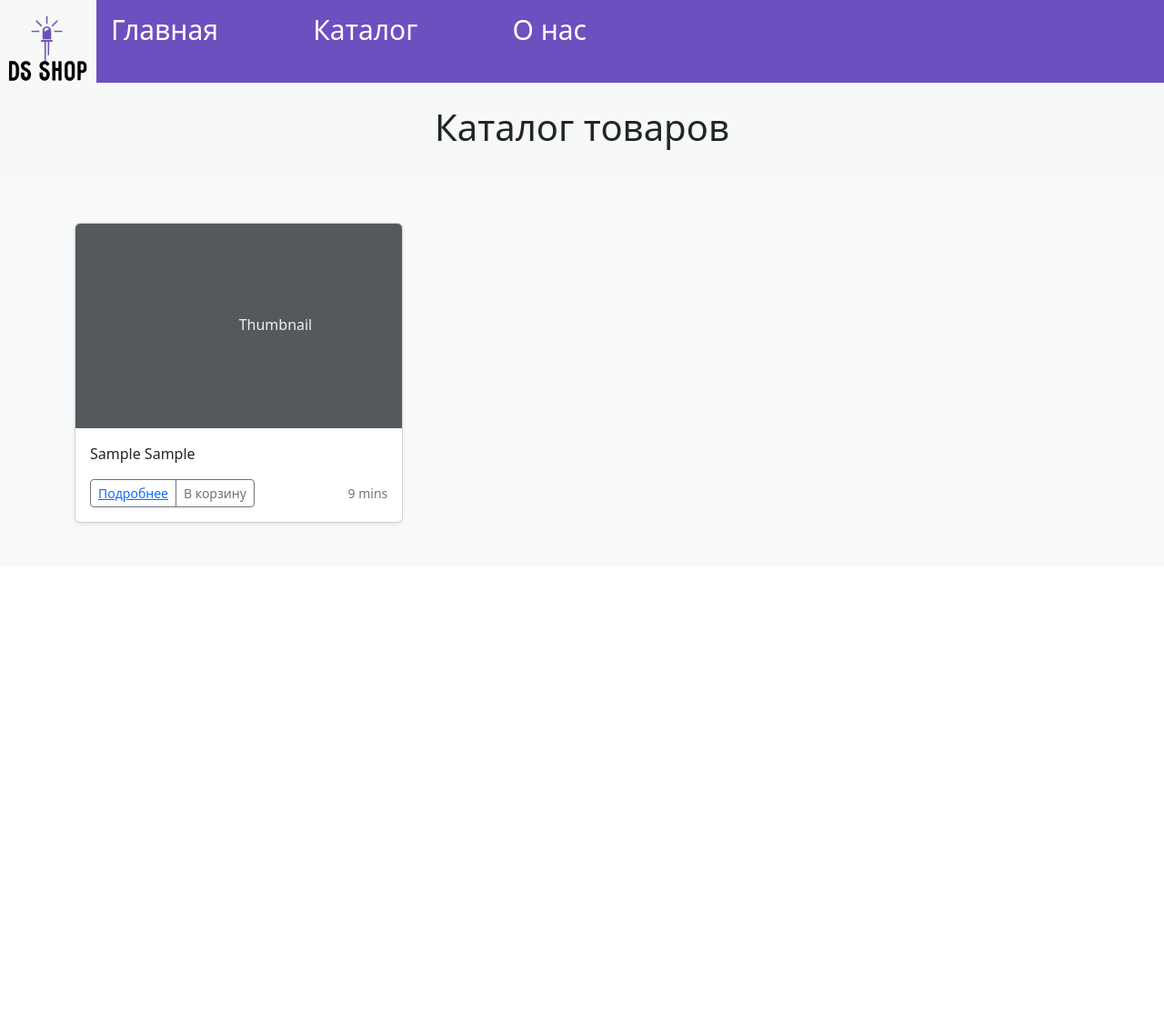
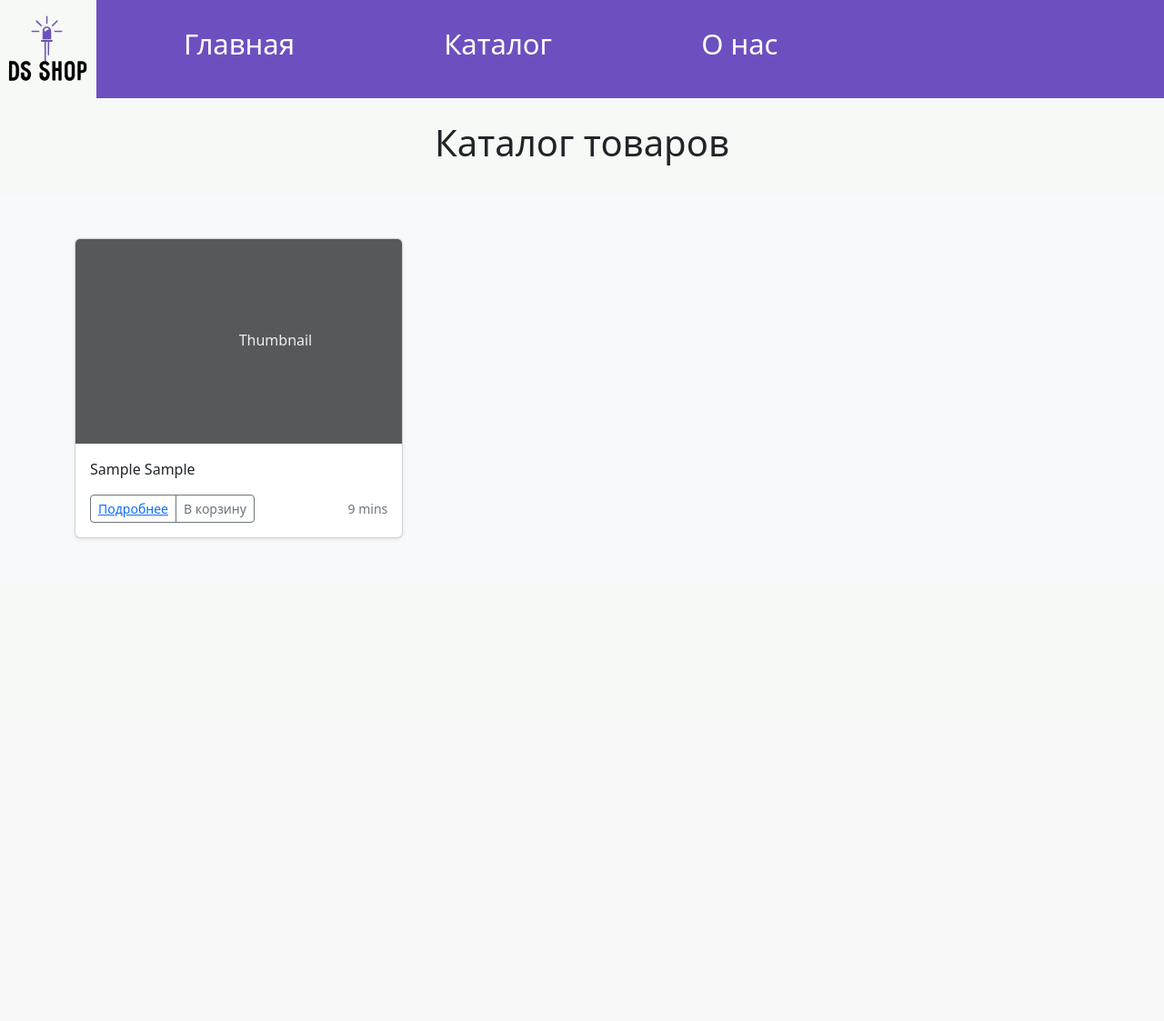
Before and after one commit to Rez1ay/django_website, a Django app: page /catalog/ in a window 1280 px wide. Shown: the whole page at 91% size. After the commit the page ends 593 px from the top, so only its background shows below. Run offline with Django 4.2, Linux system fonts and the light colour scheme; tables that the repository leaves empty hold one stand-in row (values such as "Sample post").

Commit message:
[upd4] css fix

```diff
--- a/ds_shop_website/catalog/views.py
+++ b/ds_shop_website/catalog/views.py
@@ -1,4 +1,4 @@
-from django.shortcuts import render, HttpResponse
+from django.shortcuts import render
 from .models import Product
 
 
--- a/ds_shop_website/main/static/main/css/style.css
+++ b/ds_shop_website/main/static/main/css/style.css
@@ -1,16 +1,19 @@
 main {
     background-color: #f7f9f6;
-    margin-bottom: 500px
+    position: fixed;
+    width: 100%;
+    height: 100%;
 }
 
 .nav li {
     display: inline;
-    font-size: 30px;
-    padding: 50px;
+    font-size: 31px;
+    padding: 80px;
 }
 
 .nav ul {
-margin-left: 50px
+margin-left: 100px;
+margin-top: 15px
 }
 
 header {
@@ -22,6 +25,11 @@ header {
 
 .nav a {
     color: white;
+    text-decoration: none
+}
+
+.nav a:hover {
+    color: grey;
     text-decoration: none
 }
 
--- a/ds_shop_website/main/templates/main/base.html
+++ b/ds_shop_website/main/templates/main/base.html
@@ -16,7 +16,7 @@
             <li><a href="{% url 'about' %}">О нас</a></li>
         </ul>
     </header>
-    <main>
+    <main class="main">
         {% block content %}
         {% endblock %}
     </main>
```
